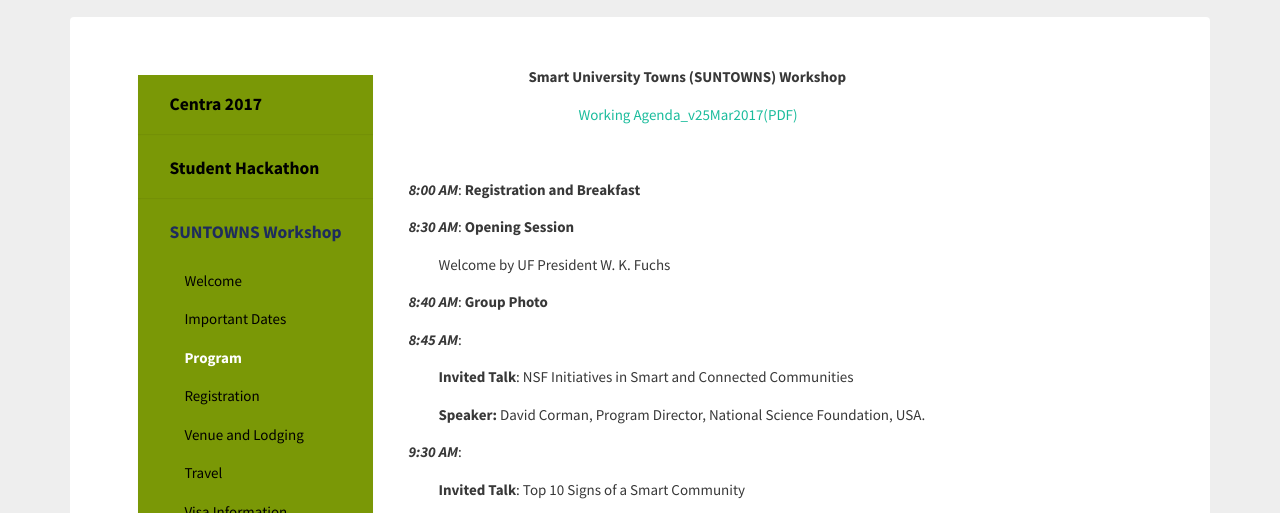
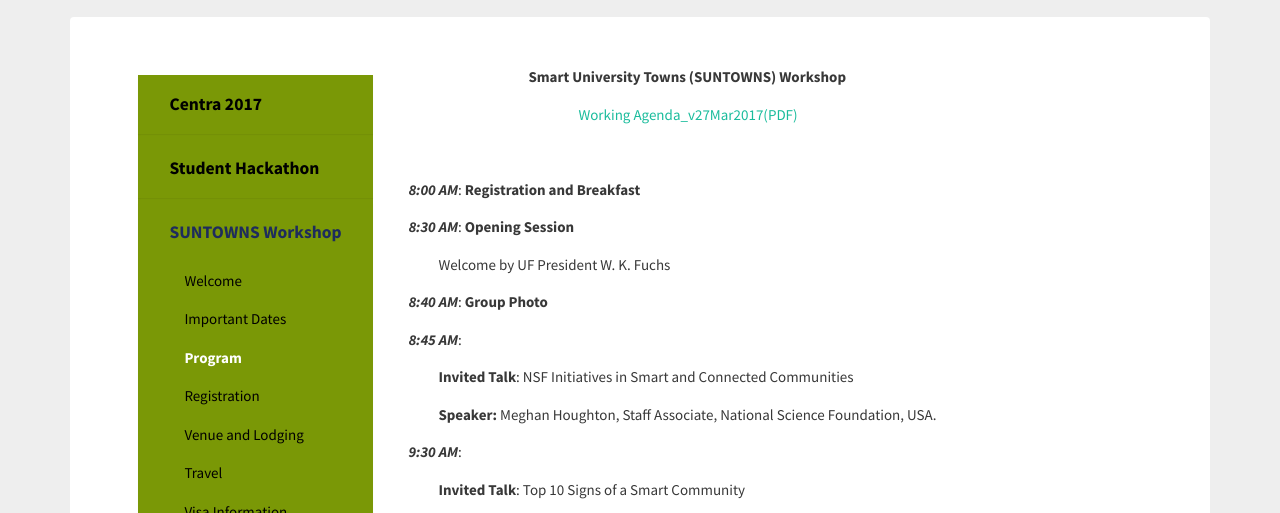
Before and after one commit to hmchou56/centra8, a Jekyll site: the page built from suntowns2017/program.md, in a window 1280 px wide and 900 px high. Shown: the part 350-863 px from the top of the window. Built offline with Jekyll 4.4.1, drawn with Linux system fonts in a browser that asks for light colours; nearby versions of some CDN libraries; some of the changed text lies outside the part shown.

Commit message:
updated agenda pdf link and hackathon presentation

```diff
--- a/suntowns2017/program.md
+++ b/suntowns2017/program.md
@@ -10,7 +10,7 @@
 </p>
 
 <p style="padding-left: 390px;"><strong>Smart University Towns (SUNTOWNS) Workshop </strong></p>
-<p style="padding-left: 440px;"><a href="http://www.globalcentra.org/suntowns2017/working_agenda_v25Mar17.pdf" target="_blank">Working Agenda_v25Mar2017(PDF)</a></p>
+<p style="padding-left: 440px;"><a href="http://www.globalcentra.org/suntowns2017/working_agenda_v27Mar2017.pdf" target="_blank">Working Agenda_v27Mar2017(PDF)</a></p>
 <p style="padding-left: 270px;">&nbsp;</p>
 <p style="padding-left: 270px;"><strong><em>8:00 AM</em></strong>: <strong>Registration and Breakfast</strong></p>
 <p style="padding-left: 270px;"><strong><em>8:30 AM</em></strong>: <strong>Opening Session</strong></p>
@@ -18,7 +18,7 @@
 <p style="padding-left: 270px;"><strong><em>8:40 AM</em></strong>: <strong>Group Photo</strong></p>
 <p style="padding-left: 270px;"><strong><em>8:45 AM</em></strong>:</p>
 <p style="padding-left: 300px;"><strong>Invited Talk</strong>: NSF Initiatives in Smart and Connected Communities</p>
-<p style="padding-left: 300px;"><strong>Speaker:</strong> David Corman, Program Director, National Science Foundation, USA.</p>
+<p style="padding-left: 300px;"><strong>Speaker:</strong> Meghan Houghton, Staff Associate, National Science Foundation, USA.</p>
 <p style="padding-left: 270px;"><strong><em>9:30 AM</em></strong>:</p>
 <p style="padding-left: 300px;"><strong>Invited Talk</strong>: Top 10 Signs of a Smart Community</p>
 <p style="padding-left: 300px;"><strong>Speaker:</strong> Glenn Ricart, Founder and CTO of US Ignite, USA.</p>
@@ -49,5 +49,6 @@
 <p style="padding-left: 300px;"><strong>Speaker: </strong>Lily Elefteriadou, Ph.D., Director of the UF Transportation Institute, and Professor of Civil Engineering, University of Florida, USA.</p>
 <p style="padding-left: 270px;"><strong><em>4:00 PM</em></strong>:</p>
 <p style="padding-left: 300px;"><strong>Panel Presentations and Discussion: </strong>Smart University Towns: Challenges and Opportunities</p>
-<p style="padding-left: 270px;"><strong><em>5:00 PM: </em>Closing Remarks</strong></p>
+<p style="padding-left: 270px;"><strong><em>5:00 PM: </em>CENTRA Smart Cities Hackathon Winners Presentations</strong></p>
+<p style="padding-left: 270px;"><strong><em>5:20 PM: </em>Closing Remarks</strong></p>
 <p style="padding-left: 270px;"><strong>6:30 PM</strong>: <strong>Dinner</strong> (Location: Thomas Center)</p>
```
